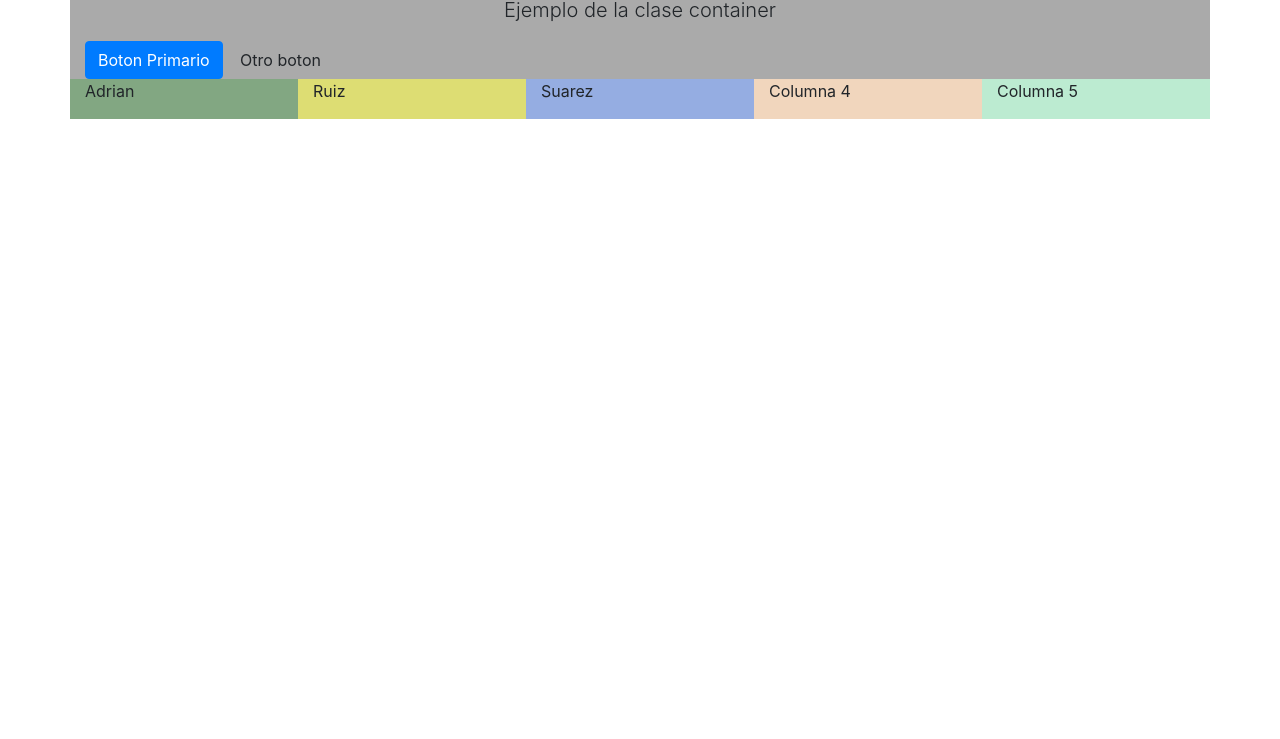
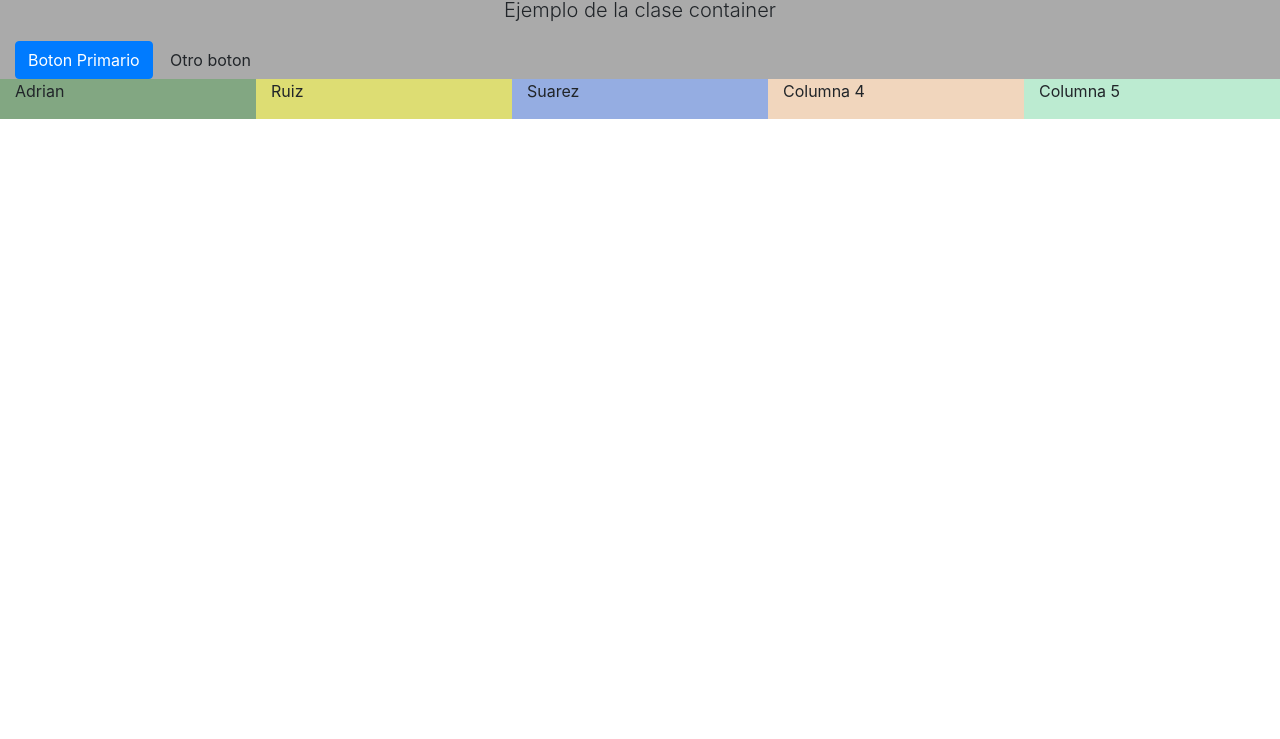
Before and after one commit to Adrianruizsuarez/Bootstrap, a plain HTML site: page index.html in a window 1280 px wide. Shown: the part 61-800 px from the top of the page. Drawn offline with Linux system fonts and the light colour scheme.

Commit message:
Update index.html

```diff
--- a/index.html
+++ b/index.html
@@ -10,7 +10,7 @@
  </head>
  <body>
     <!--Aniadimos un fondo al div para distinguirlo mejor-->
-     <div class="container" style="background-color: #aaa">
+     <div class="container-fluid" style="background-color: #aaa">
         <!--Contenido de la pagina-->
          <!--clase text-center: centra el texto-->
          <h1 class="text-center">Esta es mi primera pagina con Bootstrap</h1>
@@ -20,9 +20,9 @@
          <a class="btn btn-primary" href="index.html" role ="button">Boton Primario</a>
          <!--clase btn: boton-->
          <a class="btn" href="boton2.html" role="button">Otro boton</a>
-      </div>
+
    <!--Aniadimos un fondo al div para distinguirlo mejor-->
- <div class="container" style="background-color: #aaa">
+
    <!--Contenido de la pagina-->
    <div class="row">
    <!--La clase xs no hace falta ponerla porque es por defecto col-->
```
